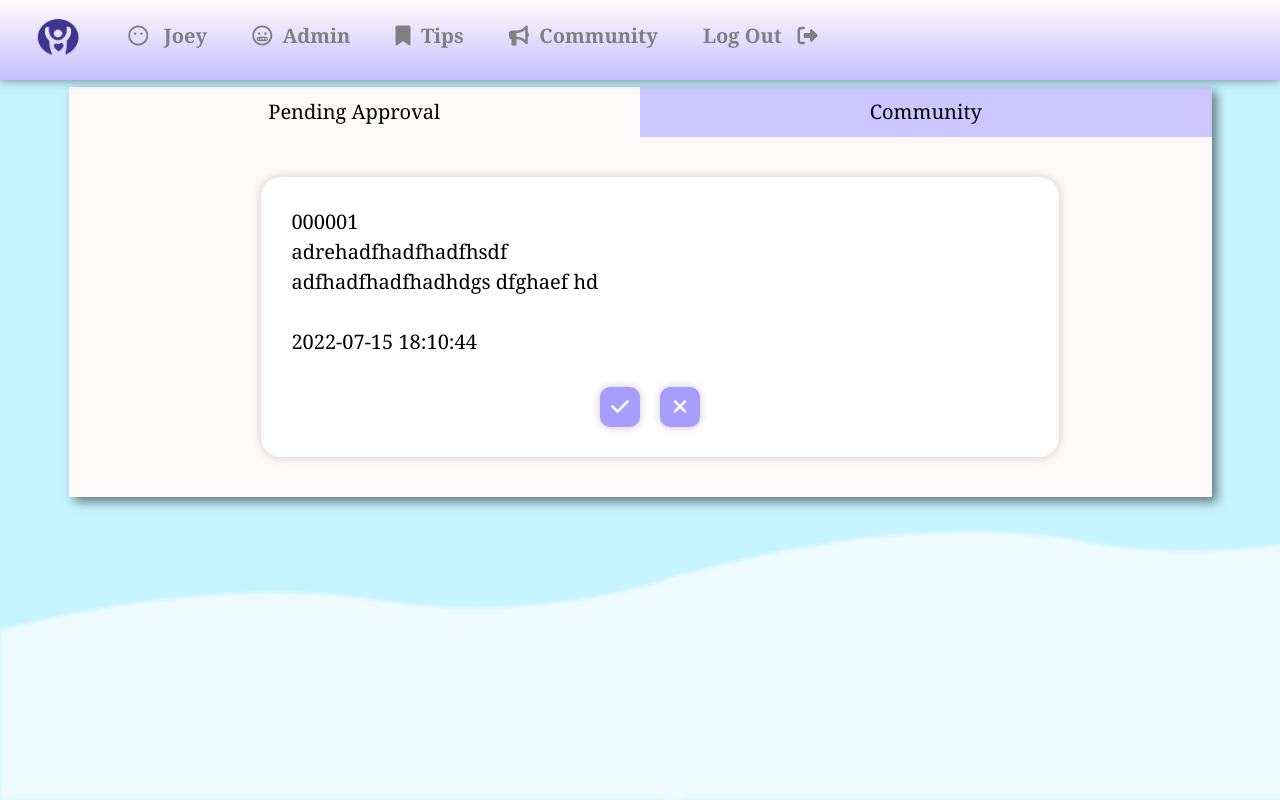
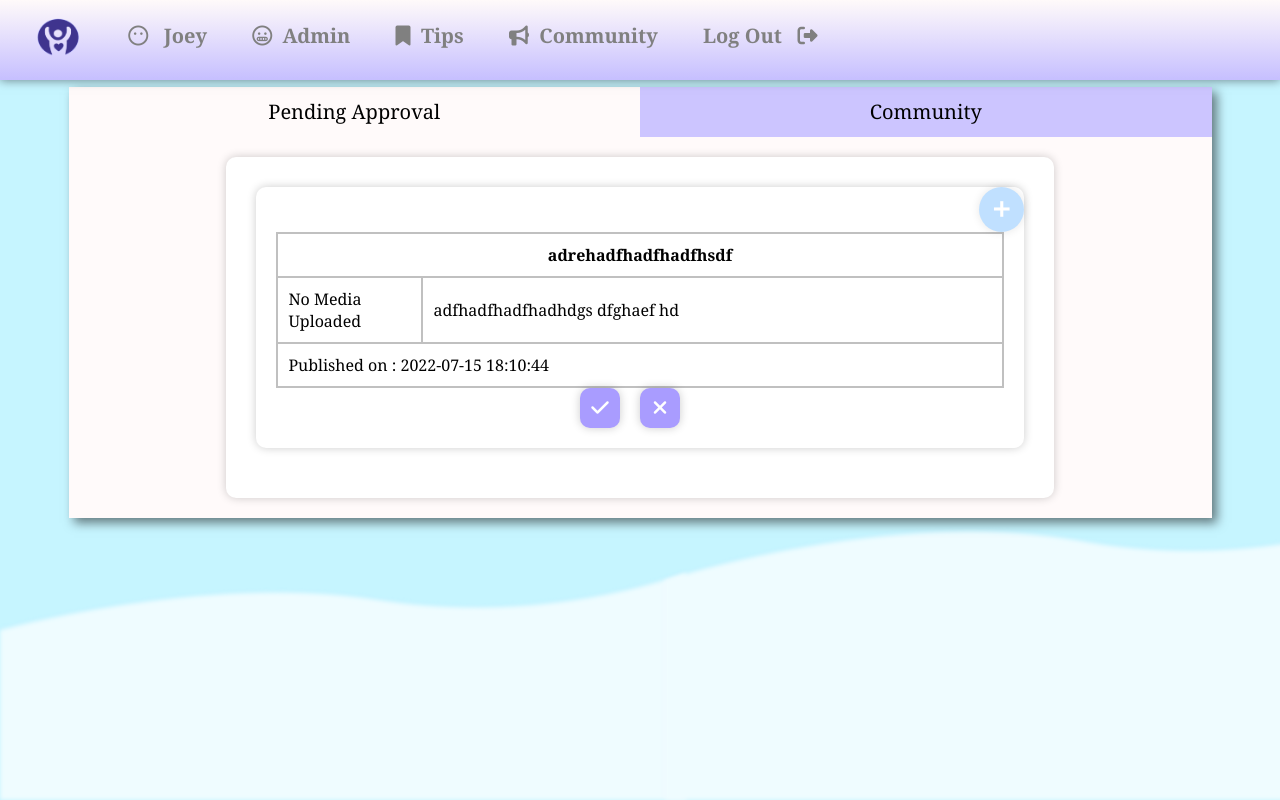
Before and after one commit to DamienTan01/Wellness-App, a PHP site: page /TweenWeb/Community.php in a window 1280 px wide. Run offline with PHP 8.4, Linux system fonts and the light colour scheme; a user stored in the database is signed in; data comes from the database, SQL or seed files in the repository; some libraries are stand-ins or nearby versions.

Commit message:
Update more

```diff
--- a/WebPHPCode/Community.php
+++ b/WebPHPCode/Community.php
@@ -67,6 +67,19 @@
 				margin-right:auto;
 				background: white;
 				padding:30px;
+				box-shadow:0 0 10px rgba(0,0,0,0.2);
+				border-radius:10px;
+			}
+
+			.in-wrap
+			{
+				width:100%;
+				margin-left:auto;
+				margin-right:auto;
+				margin-bottom:20px;
+				background: white;
+				height:auto;
+				padding:20px;
 				box-shadow:0 0 10px rgba(0,0,0,0.2);
 				border-radius:10px;
 			}
@@ -213,6 +226,32 @@
 				color: black;
 				transition:0.5s;
 			}
+
+			.add_btn
+			{
+				background-color: #83C2FF;
+				color: white;
+				text-align: center;
+				text-decoration: none;
+				padding:10px;
+				border:none;
+				border-radius:50%;
+				opacity:50%;
+				box-shadow:0 0 10px rgba(0,0,0,0.2);
+			}
+
+			.material-icons
+			{
+				font-size:25px;
+				font-weight:bold;
+			}
+
+			.add_btn:hover
+			{
+				box-shadow:5px 5px 10px rgba(0,0,0,0.2);
+				opacity:1;
+				transition:0.3s;
+			}
 		</style>
 	</head>
 
@@ -233,31 +272,54 @@
 				</span>
 
 				<div id = "Show" class = "tabcontent">
+					<div class = "wrap">
+						<button class = 'add_btn' style = "float:right;" onclick = "on()"><i class = 'material-icons'>add</i></button>
+
+
 					<?php
-						$result = mysqli_query($connected,"select * FROM community WHERE com_status = 'Pending'");
+						$result = mysqli_query($connected,"select * FROM community WHERE com_status = 'Pending' order by com_published");
 
 						while($row = mysqli_fetch_array($result))
 						{
-							echo "<ul style = 'list-style-type:none;'>";
-							echo "<li class = 'approve'>";
-							echo $row['com_id'];
-							echo "<br>";
-							echo $row['com_title'];
-							echo "<br>";
-							echo $row['com_content'];
-							echo "<br>";
-							echo $row['com_media'];
-							echo "<br>";
-							echo $row['com_published'];
 
-							echo "<br><br>";
+					?>
+						<div class = "in-wrap">
+					<?php
+						echo "<table>";
 
-							echo "<center><button class = 'edit_btn' id = 'com_app'><a href = 'Community_approve.php?id=".$row['com_id']."' onClick=\"javascript:return confirm('Are you sure you want to approve this?');\"><i class = 'fas fa-check'></i></a></button>";
-							echo "<button class = 'edit_btn'><a href = 'staff_delete.php?id=".$row['com_id']."' onClick=\"javascript:return confirm('Are you sure you want to delete this?');\"><i class = 'fas fa-times'></i></a></button></center>";
+							echo "<tr>";
+								echo "<th class = 'tb_title'  colspan = 2>" .$row['com_title']. "</th>";
+							echo "</tr>";
 
+							echo "<tr>";
+								if($row['com_media'] == NULL)
+								{
+									echo '<td class = "tb_image">No Media Uploaded</td>';
+								}
+								else
+								{
+									echo '<td><img class = "tb_content" src = "upload/'.$row["com_media"].'"></td>';
+								}
+								echo '<td class = "tb_content" width = "80%">' .$row['com_content']. '</td>';
+
+							echo "</tr>";
+
+							echo "<tr>";
+								echo "<td class = 'tb_publish' colspan = 2> Published on : " .$row['com_published']. "</td>";
+							echo "</tr>";
+
+						echo "</table>";
+
+
+						echo "<center><button class = 'edit_btn' id = 'com_app'><a href = 'com_approve.php?id=".$row['com_id']."' onClick=\"javascript:return confirm('Are you sure you want to approve this?');\"><i class = 'fas fa-check'></i></a></button>";
+						echo "<button class = 'edit_btn'><a href = 'com_delete.php?id=".$row['com_id']."' onClick=\"javascript:return confirm('Are you sure you want to delete this?');\"><i class = 'fas fa-times'></i></a></button></center>";
 							echo "</li></ul>";
+					?>
+						</div>
+					<?php
 						}
 					?>
+					</div>
 				</div>
 
 				<div id = "Insert" class = "tabcontent">
--- a/WebPHPCode/Tips.php
+++ b/WebPHPCode/Tips.php
@@ -289,7 +289,7 @@
 								echo "</tr>";
 
 								echo "<tr>";
-									echo '<td><img class = "tb_image" src = "upload/'.$row["tip_media"].'">';
+									echo '<td><img class = "tb_image" src = "upload/'.$row["tip_media"].'"></td>';
 									echo '<td class = "tb_content" width = "80%">' .$row['tip_content']. '</td>';
 								echo "</tr>";
 
```
